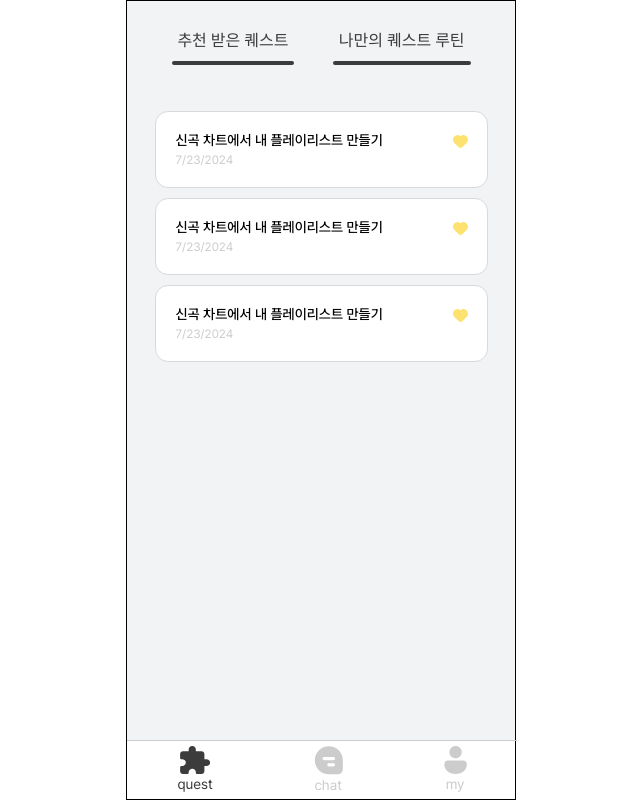
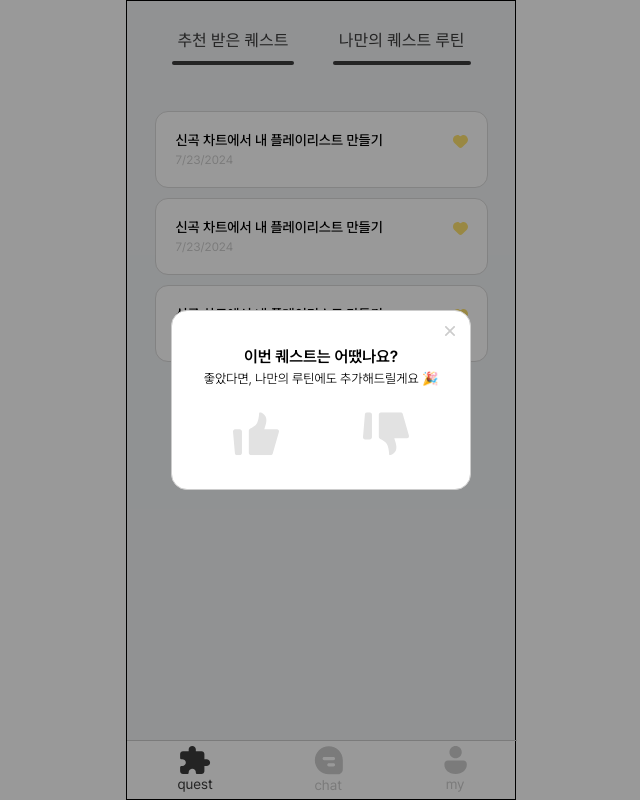
Before and after one commit to CNU-likelion-Moodmate/FE, a React (Create React App) app: page /quest in a window 1280 px wide. Shown: the whole page, without its empty margins (319-959 px from the left). Built offline with nearby package versions, Linux system fonts and the light colour scheme; a web font is replaced by a local one.

Commit message:
feat: modal ui

```diff
--- a/package.json
+++ b/package.json
@@ -8,6 +8,7 @@
     "@testing-library/user-event": "^13.5.0",
     "react": "^18.3.1",
     "react-dom": "^18.3.1",
+    "react-modal": "^3.16.1",
     "react-router-dom": "^6.24.1",
     "react-scripts": "5.0.1",
     "react-slick": "^0.30.2",
--- a/src/assets/icons/index.js
+++ b/src/assets/icons/index.js
@@ -9,3 +9,4 @@ export { ReactComponent as SendIcon } from './SendIcon.svg';
 export { ReactComponent as ArrowLeftIcon } from './ArrowLeftIcon.svg';
 export { ReactComponent as ArrowRightIcon } from './ArrowRightIcon.svg';
 export { ReactComponent as InfoArrowIcon } from './InfoArrowIcon.svg';
+export { ReactComponent as CloseIcon } from './CloseIcon.svg';
--- a/src/component/common/div.js
+++ b/src/component/common/div.js
@@ -26,6 +26,7 @@ export const Button = styled.button`
   padding: ${ props => props.$padding || '10px 20px'};
   border-radius: ${ props => props.$radius || '30px'};
   margin: ${ props => props.$margin || '0'};
+  cursor: pointer;
 `;
 
 export const Div = styled.div`
@@ -50,7 +51,7 @@ export const Div = styled.div`
 export const ProfileName = styled.div`
   font-family: ${ props => props.$font || 'Pretendard'};
   font-size: ${ props => props.$size || '16px'};
-  font-weight: ${ props => props.$fontWeight || '600'};
+  font-weight: ${ props => props.$weight || '600'};
   color: ${ props => props.$color || 'black'};
   margin: ${ props => props.$margin || '20px 0 0 0'};
   padding: ${ props => props.$padding || '0'};
@@ -62,7 +63,7 @@ export const ProfileName = styled.div`
 export const ProfileId = styled.div`
   font-family: ${ props => props.$font || 'Pretendard'};
   font-size: ${ props => props.$size || '14px'};
-  font-weight: ${ props => props.$fontWeight || '300'};
+  font-weight: ${ props => props.$weight || '300'};
   color: ${ props => props.$color || GRAY6 };
   margin: ${ props => props.$margin || '3px'};
   padding: ${ props => props.$padding || '0'};
--- a/src/component/constants/content.js
+++ b/src/component/constants/content.js
@@ -29,5 +29,6 @@ export const FONT_WEIGHT = {
   LIGHT: {fontWeight: 300},
   REGULAR: {fontWeight: 400},
   MEDIUM: {fontWeight: 500},
+  SEMIBOLD: {fontWeight: 600},
   BOLD: {fontWeight: 700},
 }
--- /dev/null
+++ b/src/component/modal/ModalStyle.js
@@ -0,0 +1,27 @@
+import { DIM, WHITE } from '../constants/color';
+
+export const customModalStyles = {
+  overlay: {
+    backgroundColor: DIM,
+    width: "100%",
+    height: "100vh",
+    zIndex: "10",
+    position: "fixed",
+    top: "0",
+    left: "0",
+  },
+  content: {
+    width: "300px",
+    height: "180px",
+    zIndex: "10",
+    position: "absolute",
+    top: "50%",
+    left: "50%",
+    transform: "translate(-50%, -50%)",
+    borderRadius: "16px",
+    backgroundColor: WHITE,
+    justifyContent: "center",
+    overflow: "auto",
+    padding: 25,
+  },
+};
--- /dev/null
+++ b/src/component/modal/QuestDeleteModal.jsx
@@ -0,0 +1,26 @@
+import Modal from 'react-modal';
+import styled from 'styled-components';
+import { customModalStyles } from './ModalStyle';
+import { Text, Button, Div } from '../common/div';
+import { GRAY1 } from '../constants/color';
+
+const ModalButton = styled(Button)`
+  flex-grow: 1;
+  align-items: center;
+  height: 54px;
+  border-radius: 6px;
+`;
+
+const QuestDeleteModal = ({ isOpen = false }) => {
+  return(
+    <Modal isOpen={isOpen} style={customModalStyles}>
+      <Text $weight='SEMIBOLD' $size='16px'>추천 받은 퀘스트를 <br />완전히 삭제하시겠어요?</Text>
+      <Div $flex={true} $margin='18px 0 0' $gap='20px'>
+        <ModalButton $backgroundColor={GRAY1}>돌아가기</ModalButton>
+        <ModalButton>삭제할게요</ModalButton>
+      </Div>
+    </Modal>
+  );
+}
+
+export default QuestDeleteModal;
--- /dev/null
+++ b/src/component/modal/QuestReviewModal.jsx
@@ -0,0 +1,45 @@
+import Modal from 'react-modal';
+import styled from 'styled-components';
+import { customModalStyles } from './ModalStyle';
+import { Text, Div } from '../common/div';
+import { GoodIcon, BadIcon } from '../../assets/icons';
+import { CloseIcon } from '../../assets/icons';
+
+const ButtonContainer = styled(Div)`
+  gap: 20px;
+  display: flex;
+  justify-content: space-between;
+  width: 176px;
+  margin-top: 18px;
+  left: 50%;
+  transform: translateX(-50%);
+  margin-top: 23px;
+  & svg {
+    cursor: pointer;
+  }
+`;
+
+const Close = styled(CloseIcon)`
+  position: absolute;
+  top: 15px;
+  right: 15px;
+  cursor: pointer;
+`;
+
+const QuestReviewModal = ({ isOpen = true }) => {
+  return(
+    <Modal isOpen={isOpen} style={customModalStyles}>
+      <Close />
+      <Div style={{ top: '50%', transform: 'translateY(-50%)'}}>
+        <Text $weight='SEMIBOLD' $size='16px'>이번 퀘스트는 어땠나요?</Text>
+        <Text $weight='LIGHT' $size='13px'>좋았다면, 나만의 루틴에도 추가해드릴게요 🎉</Text>
+        <ButtonContainer>
+          <GoodIcon />
+          <BadIcon />
+        </ButtonContainer>
+      </Div>
+    </Modal>
+  );
+}
+
+export default QuestReviewModal;
--- a/src/pages/Quest.jsx
+++ b/src/pages/Quest.jsx
@@ -1,10 +1,11 @@
 import React from 'react';
 import TabBar from '../component/common/TabBar';
 import TopAppBar from './TopAppBar';
-import { Div } from '../component/common/div';
 import QuestItem from '../component/pages/QuestItem';
 import styled from "styled-components";
 import { GRAY1 } from '../component/constants/color';
+import QuestDeleteModal from '../component/modal/QuestDeleteModal';
+import QuestReviewModal from '../component/modal/QuestReviewModal';
 
 const QuestItemContainer = styled.div`
 display: flex;
@@ -29,6 +30,8 @@ const Quest = () => {
         </QuestItemContainer>
       </BackgroundColor>
       <TabBar />
+      <QuestDeleteModal />
+      <QuestReviewModal />
     </>
   );
 }
```
Also changed, not shown: src/component/modal/ChatExitModal.jsx (added, +27 -0 lines), src/assets/icons/CloseIcon.svg (added), 1 other file (tests, documents, lock files or other folders).
